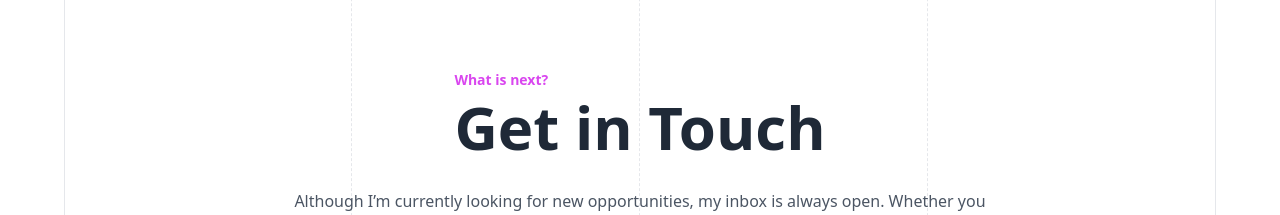
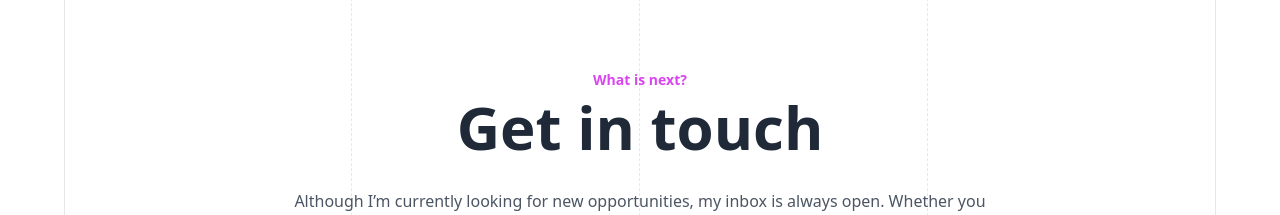
Before and after one commit to cursedxp/portfolio-site, a React (Vite) app: page / in a window 1280 px wide. Shown: the part 3390-3605 px from the top of the page. Built offline with nearby package versions, Linux system fonts and the light colour scheme.

Commit message:
📝 (Contact.jsx): update text alignment and capitalization in Contact component

```diff
--- a/src/components/contact/Contact.jsx
+++ b/src/components/contact/Contact.jsx
@@ -2,8 +2,10 @@ export default function Contact() {
   return (
     <div className="flex flex-col text-gray-800 items-center">
       <div className="p-6">
-        <h3 className="text-sm font-bold text-fuchsia-500">What is next?</h3>
-        <h1 className="text-6xl font-bold leading-tight">Get in Touch</h1>
+        <h3 className="text-sm font-bold text-fuchsia-500 text-center">
+          What is next?
+        </h3>
+        <h1 className="text-6xl font-bold leading-tight">Get in touch</h1>
       </div>
       <div className="px-6 text-base text-gray-600 max-w-3xl">
         <p className="mb-8 text-center">
```
